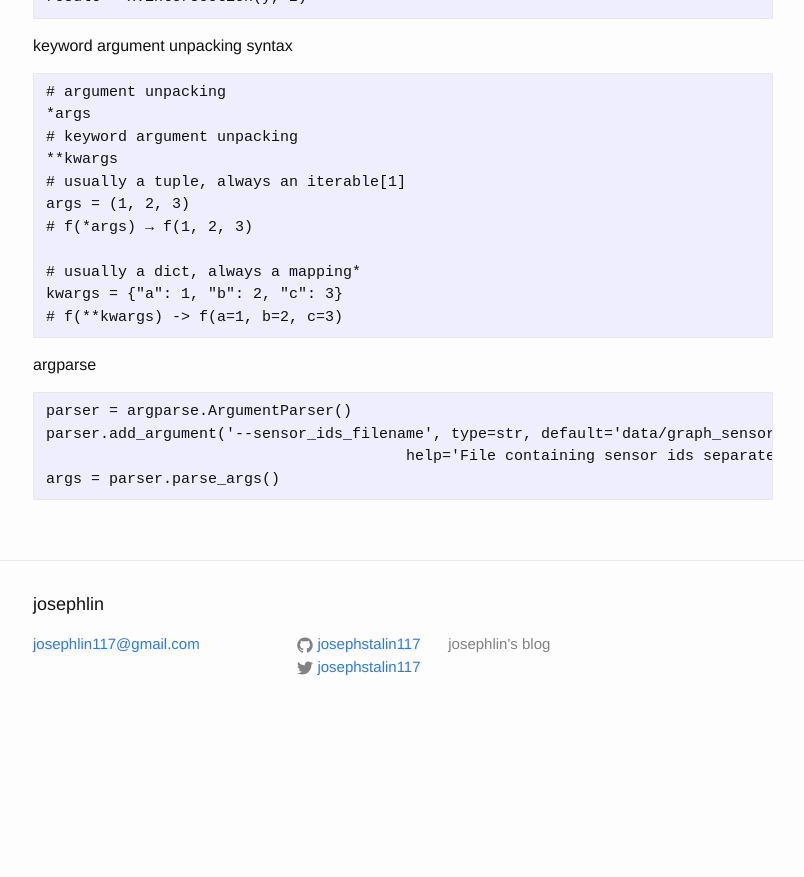
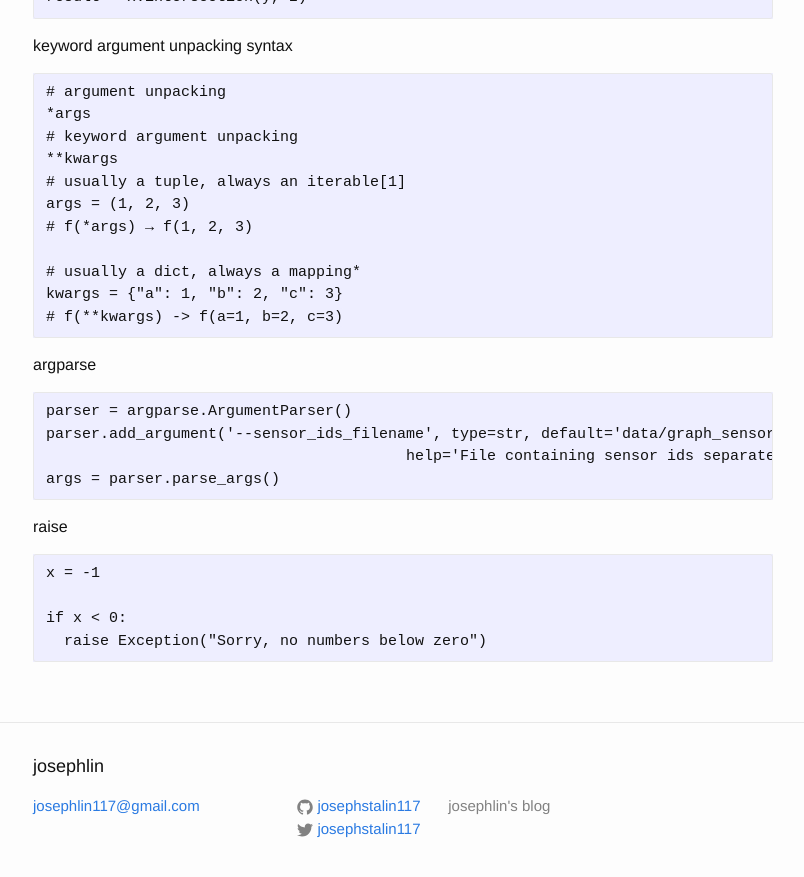
Before and after one commit to josephstalin117/josephstalin117.github.io, a Jekyll site: the page built from _posts/2017-08-10-python.markdown, in a window 1280 px wide and 900 px high, scrolled down 16812 px. Shown: the top 877 px of the window, without its empty margins (237-1041 px from the left). Built offline with Jekyll 4.4.1, drawn with Linux system fonts in a browser that asks for light colours; before the commit the page ends 17550 px from its top, so only the background shows below that.

Commit message:
update raise keyword of python

````diff
--- a/_posts/2017-08-10-python.markdown
+++ b/_posts/2017-08-10-python.markdown
@@ -805,3 +805,11 @@ parser.add_argument('--sensor_ids_filename', type=str, default='data/graph_senso
 					help='File containing sensor ids separated by comma.')
 args = parser.parse_args()
 ```
+
+raise
+```
+x = -1
+
+if x < 0:
+  raise Exception("Sorry, no numbers below zero")
+```
````
